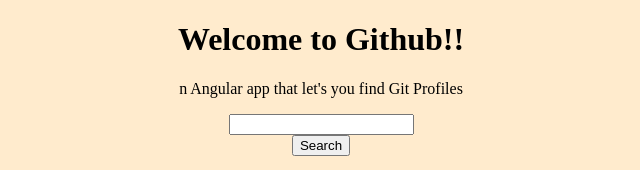
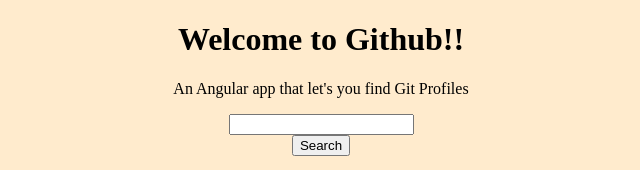
Before and after one commit to Joselyne123/Github-apps, an Angular app: page / in a window 1280 px wide. Shown: the top 170 px of the page, without its empty margins (319-959 px from the left). Built offline with nearby package versions, Linux system fonts and the light colour scheme.

Commit message:
add class

```diff
--- a/src/app/app.component.html
+++ b/src/app/app.component.html
@@ -2,7 +2,7 @@
   <h1>
     Welcome to {{ title }}!!
   </h1>
-  <p class="lead text-center">n Angular app that let's you find Git Profiles</p>
+  <p class="lead text-center">An Angular app that let's you find Git Profiles</p>
 
 
 <app-profile></app-profile>
```
